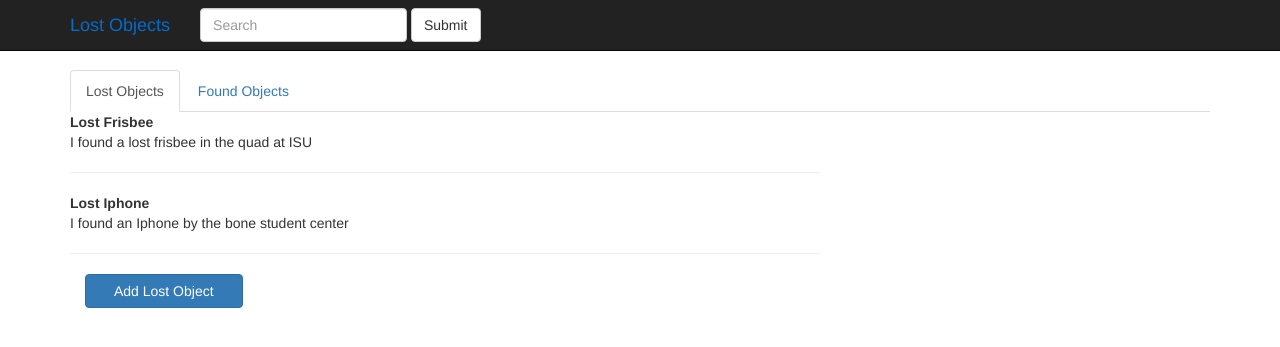
After one commit to lucasfevi/lost-objects, a CakePHP app: the page made by app/View/Elements/lost-and-found.ctp in a window 1280 px wide. The commit adds this page. Shown: the top 347 px of the page. Run offline with PHP 8.4 and a stand-in for CakePHP, Linux system fonts and the light colour scheme; the template is opened without the code that fills it, so the values that code supplies are empty; some libraries are stand-ins or nearby versions.

Commit message:
Added an element to handle lost and found objects, and just show it when it is the logged user profile

```diff
--- /dev/null
+++ b/app/View/Elements/lost-and-found.ctp
@@ -0,0 +1,108 @@
+<div class="row clearfix">
+    <div class="col-md-12 column">
+        <div>
+            <ul class="nav nav-tabs">
+                <li class="active">
+                    <a href="#panel-lost" data-toggle="tab">Lost Objects</a>
+                </li>
+                <li>
+                    <a href="#panel-found" data-toggle="tab">Found Objects</a>
+                </li>
+            </ul>
+            <div class="tab-content">
+                <div class="tab-pane active" id="panel-lost">
+                    <div class="row clearfix">
+                        <div class="col-md-8 column">
+                            <p>
+                                <strong>Lost Frisbee</strong><br/>
+                                I found a lost frisbee in the quad at ISU
+                            </p>
+                            <hr>
+                            <p>
+                                <strong>Lost Iphone</strong><br/>
+                                I found an Iphone by the bone student center
+                            </p>
+                            <hr>
+                            <div class="col-md-3 column">
+                                <button class="btn btn-primary btn-block" type="button">Add Lost Object</button>
+                            </div>
+                        </div>
+                    </div>
+                </div>
+                <div class="tab-pane" id="panel-found">
+                    <div class="row clearfix">
+                        <div class="col-md-8 column">
+                            <p>
+                                <strong>Looking for a notebook</strong><br/>
+                                I lost my chemistry notebook in Anderson Park
+                            </p>
+                            <hr>
+                            <p>
+                                <strong>Laptop</strong><br/>
+                                My laptop was left in the old unioin on the first floor
+                            </p>
+                            <hr>
+                            <div class="col-md-3 column">
+                                <button class="btn btn-primary btn-block" type="button" data-toggle="modal" data-target="#foundObjectId">Add Found Object</button>
+                            </div>
+                        </div>
+                    </div>
+                </div>
+            </div>
+        </div>
+    </div>
+</div>
+
+<div class="modal fade" id="exampleModal" tabindex="-1" role="dialog" aria-labelledby="exampleModalLabel">
+    <div class="modal-dialog" role="document">
+        <div class="modal-content">
+            <div class="modal-header">
+                <button type="button" class="close" data-dismiss="modal" aria-label="Close"><span aria-hidden="true">&times;</span></button>
+                <h4 class="modal-title" id="exampleModalLabel">New message</h4>
+            </div>
+            <div class="modal-body">
+                <form>
+                    <div class="form-group">
+                        <label for="message-text" class="control-label">Message:</label>
+                        <textarea class="form-control" id="message-text"></textarea>
+                    </div>
+                </form>
+            </div>
+            <div class="modal-footer">
+                <button type="button" class="btn btn-default" data-dismiss="modal">Close</button>
+                <button type="button" class="btn btn-primary">Send message</button>
+            </div>
+        </div>
+    </div>
+</div>
+
+<div class="modal fade" id="foundObjectId" tabindex="-1" role="dialog" aria-labelledby="foundObjectLabel">
+    <div class="modal-dialog" role="document">
+        <div class="modal-content">
+            <div class="modal-header">
+                <button type="button" class="close" data-dismiss="modal" aria-label="Close"><span aria-hidden="true">&times;</span></button>
+                <h4 class="modal-title" id="exampleModalLabel">New message</h4>
+            </div>
+            <div class="modal-body">
+                <form>
+                    <div class="form-group">
+                        <label for="recipient-name" class="control-label">Found Object:</label>
+                        <input type="text" class="form-control" id="found-object">
+                    </div>
+                    <div class="form-group">
+                        <label for="recipient-name" class="control-label">Location:</label>
+                        <input type="text" class="form-control" id="location">
+                    </div>
+                    <div class="form-group">
+                        <label for="message-text" class="control-label">Found Object Description:</label>
+                        <textarea class="form-control" id="message-text"></textarea>
+                    </div>
+                </form>
+            </div>
+            <div class="modal-footer">
+                <button type="button" class="btn btn-default" data-dismiss="modal">Close</button>
+                <button type="button" class="btn btn-primary">Publish Found Object</button>
+            </div>
+        </div>
+    </div>
+</div>
```
Also changed, not shown: app/View/Users/view.ctp (+5 -54 lines).
